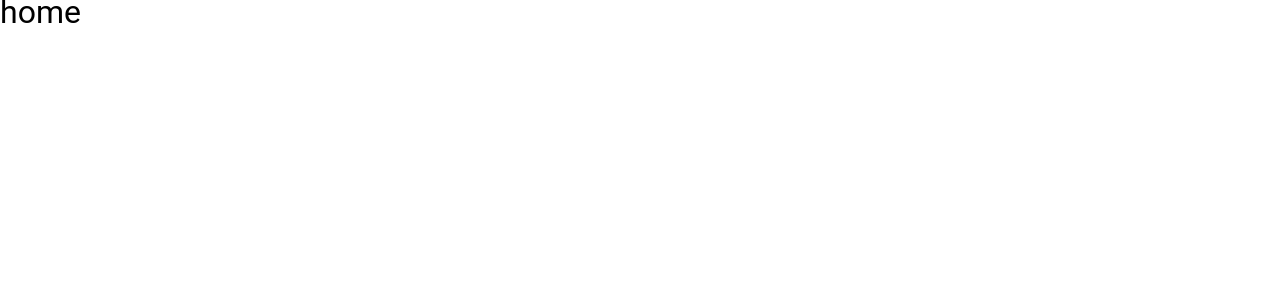
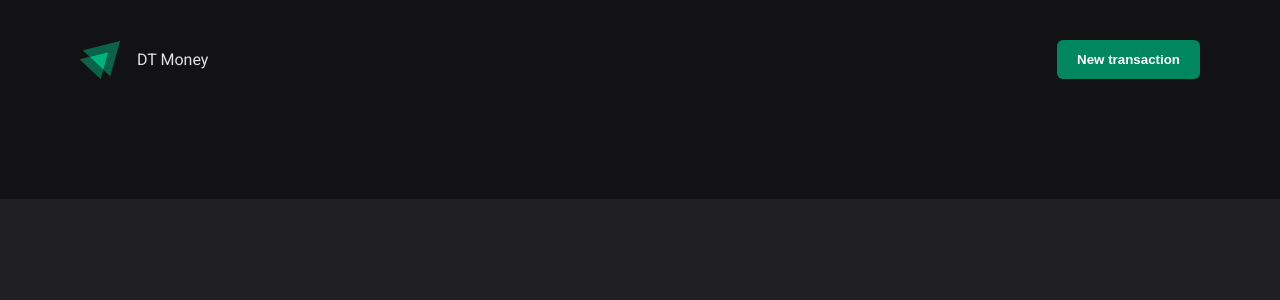
Before and after one commit to paulolima1212/ignite-aula03, a React (Vite) app: page / in a window 1280 px wide. Shown: the top 300 px of the page. Built offline with nearby package versions, Linux system fonts and the light colour scheme.

Commit message:
feat: header finished

```diff
--- a/index.html
+++ b/index.html
@@ -2,9 +2,14 @@
 <html lang="en">
   <head>
     <meta charset="UTF-8" />
-    <link rel="icon" type="image/svg+xml" href="/vite.svg" />
+    <link rel="preconnect" href="https://fonts.googleapis.com" />
+    <link rel="preconnect" href="https://fonts.gstatic.com" crossorigin />
+    <link
+      href="https://fonts.googleapis.com/css2?family=Baloo+2:wght@800&family=Roboto:wght@400;700&display=swap"
+      rel="stylesheet"
+    />
     <meta name="viewport" content="width=device-width, initial-scale=1.0" />
-    <title>Vite + React + TS</title>
+    <title>Ignite - Aula 03 - DT Money</title>
   </head>
   <body>
     <div id="root"></div>
--- /dev/null
+++ b/src/Components/Header/index.tsx
@@ -0,0 +1,17 @@
+import { ButtonNewTrasaction, HeaderContainer, HeaderContent } from './styles';
+
+import igniteLogo from '../../assets/ignite-logo.svg';
+
+export function Header() {
+  return (
+    <HeaderContainer>
+      <HeaderContent>
+        <div>
+          <img src={igniteLogo} alt='' />
+          <span>DT Money</span>
+        </div>
+        <ButtonNewTrasaction>New transaction</ButtonNewTrasaction>
+      </HeaderContent>
+    </HeaderContainer>
+  );
+}
--- /dev/null
+++ b/src/Components/Header/styles.ts
@@ -0,0 +1,41 @@
+import styled from 'styled-components';
+
+export const HeaderContainer = styled.header`
+  background: ${({ theme }) => theme.colors['gray-900']};
+  display: flex;
+  justify-content: center;
+  width: 100%;
+  padding: 2.5rem 0 7.5rem 0;
+`;
+
+export const HeaderContent = styled.div`
+  max-width: 70rem;
+  width: 100%;
+  display: flex;
+  justify-content: space-between;
+  align-items: center;
+  padding: 0 1.5rem;
+
+  > div {
+    display: flex;
+    justify-content: center;
+    align-items: center;
+    gap: 1rem;
+  }
+`;
+
+export const ButtonNewTrasaction = styled.button.attrs({
+  type: 'button',
+})`
+  background: ${({ theme }) => theme.colors['green-500']};
+  color: ${({ theme }) => theme.colors.white};
+  padding: 0.75rem 1.25rem;
+  border: none;
+  border-radius: 6px;
+  font-weight: bold;
+
+  &:hover {
+    background: ${({ theme }) => theme.colors['green-700']};
+    transition: 0.4s;
+  }
+`;
--- a/src/Pages/Home/index.tsx
+++ b/src/Pages/Home/index.tsx
@@ -1,9 +1,10 @@
+import { Header } from '../../Components/Header';
 import { HomeContainer } from './styles';
 
 export function Home() {
   return (
     <HomeContainer>
-      <h1>home</h1>
+      <Header />
     </HomeContainer>
   );
 }
--- a/src/Styles/global.ts
+++ b/src/Styles/global.ts
@@ -36,10 +36,17 @@ footer, header, hgroup, menu, nav, section {
 body {
 	line-height: 160%;
  font-family: 'Roboto', sans-serif;
+	background: ${({ theme }) => theme.colors['gray-800']};
+	color: ${({ theme }) => theme.colors['gray-100']};
+	-webkit-font-smoothing: antialiased;
 }
 
 ol, ul {
 	list-style: none;
+}
+
+button{
+	cursor: pointer;
 }
 
 blockquote, q {
@@ -61,6 +68,8 @@ a{
  text-decoration: none;
 }
 
-
-
+:focus{
+	outline: 0;
+	box-shadow: 0 0 0 2px ${({ theme }) => theme.colors['green-500']};
+}
 `;
```
